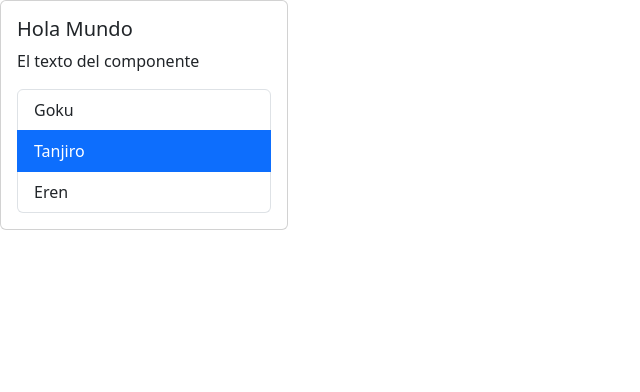
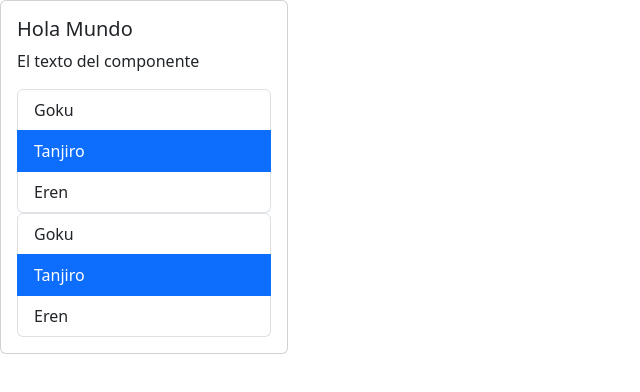
Before and after one commit to HolaMundoDev/ultimate-react, a React (Vite) app in the folder react-app/: page / in a window 1280 px wide. Shown: the top 392 px of the page, without its empty margins (0-640 px from the left). Built offline with nearby package versions, Linux system fonts and the light colour scheme.

Commit message:
Sección 2: Componentes. - Clase 11. Funciones como props.

```diff
--- a/react-app/src/App.tsx
+++ b/react-app/src/App.tsx
@@ -3,10 +3,20 @@
 
 function App() {
   const list = ["Goku", "Tanjiro", "Eren"];
+
+  const handleSelect = (elemento: string) => {
+    console.log("imprimiendo", elemento);
+  };
+
+  const handleSelect2 = (elemento: string) => {
+    console.log("mostrando", elemento);
+  };
+
   return (
     <Card>
       <CardBody title="Hola Mundo" text="El texto del componente" />
-      <List data={list} />
+      <List data={list} onSelect={handleSelect} />
+      <List data={list} onSelect={handleSelect2} />
     </Card>
   );
 }
--- a/react-app/src/Components/List.tsx
+++ b/react-app/src/Components/List.tsx
@@ -2,19 +2,21 @@
 
 type Props = {
   data: string[];
+  onSelect?: (elemento: string) => void;
 };
 
-const List = ({ data }: Props) => {
+const List = ({ data, onSelect }: Props) => {
   const [index, setIndex] = useState(1);
-  const handleClick = (i: number) => {
+  const handleClick = (i: number, elemento: string) => {
     setIndex(i);
+    onSelect?.(elemento);
   };
 
   return (
     <ul className="list-group">
       {data.map((elemento, i) => (
         <li
-          onClick={() => handleClick(i)}
+          onClick={() => handleClick(i, elemento)}
           className={`list-group-item ${index == i ? "active" : ""}`}
           key={elemento}
         >
```
